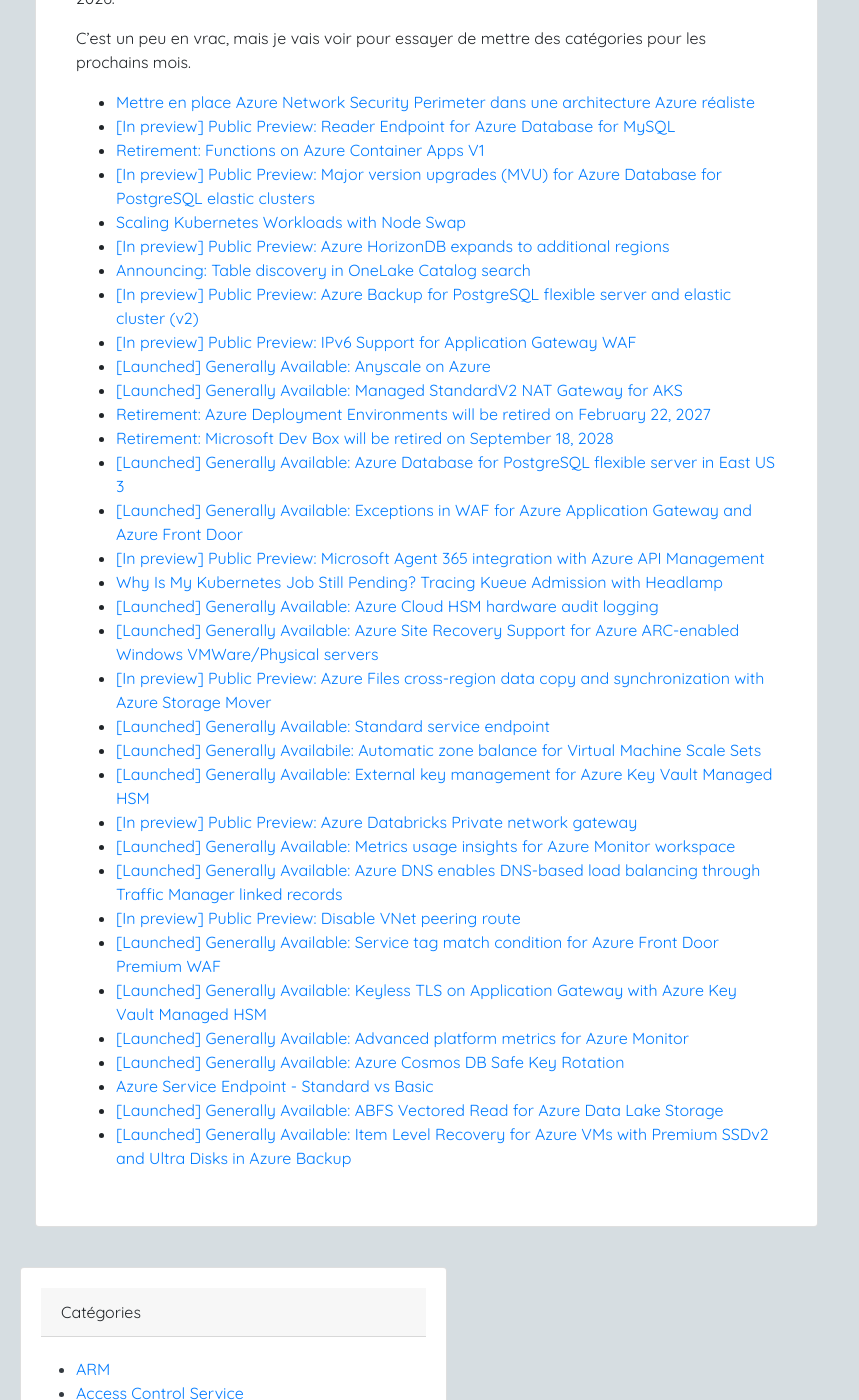
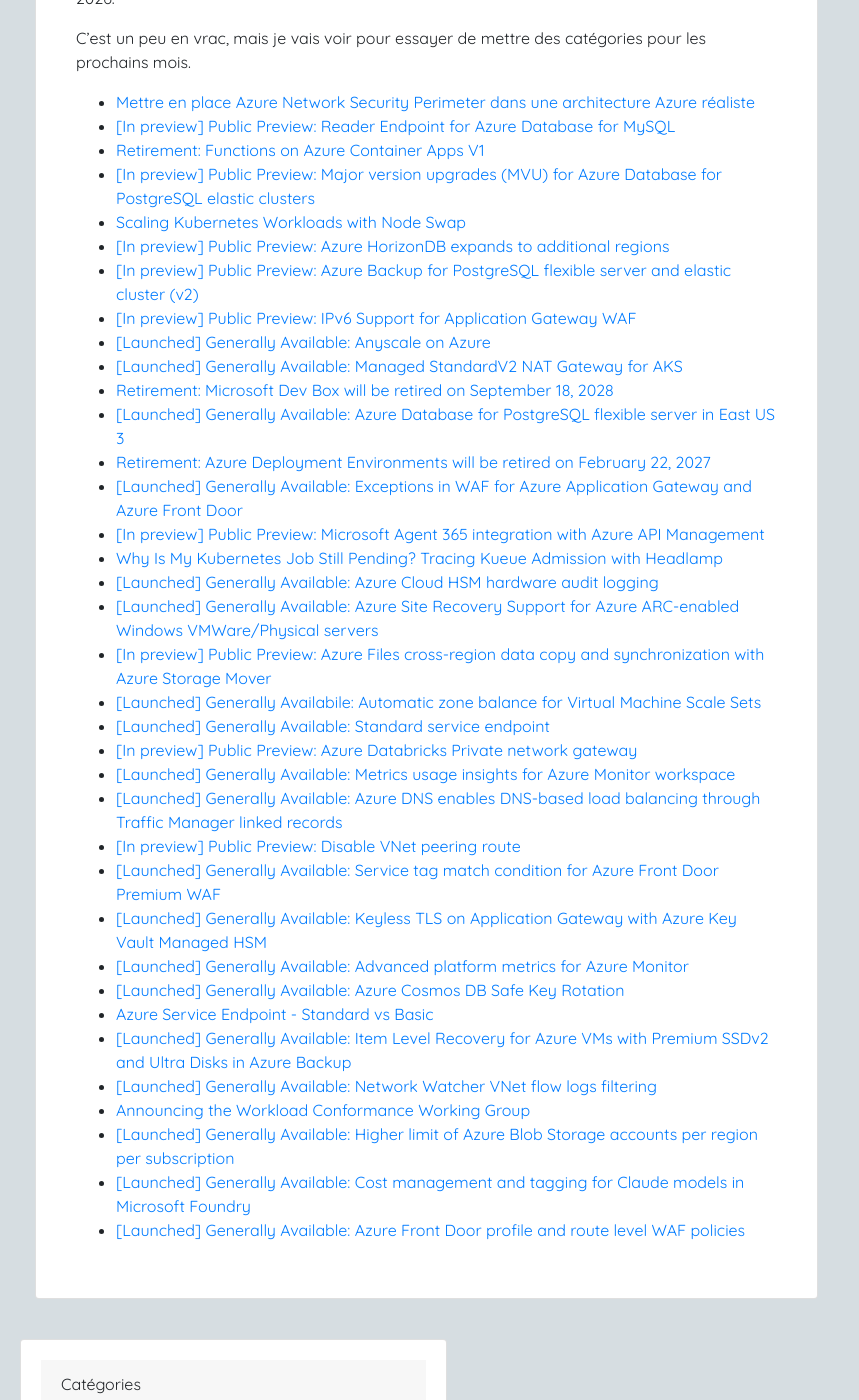
Before and after one commit to wilfriedwoivre/wilfriedwoivre.github.io, a Jekyll site: the page built from _news/2026-11-01-articles-ce-quil-ne-fallait-pas-oublier-de-lire-en-octobre-2026.md, in a window 1280 px wide and 1400 px high, scrolled down 519 px. Shown: the whole window, without its empty margins (0-859 px from the left). Built offline with Jekyll 4.4.1, drawn with Linux system fonts in a browser that asks for light colours; nearby versions of some CDN libraries.

Commit message:
Update monthly news post

```diff
--- a/_news/2026-11-01-articles-ce-quil-ne-fallait-pas-oublier-de-lire-en-octobre-2026.md
+++ b/_news/2026-11-01-articles-ce-quil-ne-fallait-pas-oublier-de-lire-en-octobre-2026.md
@@ -14,23 +14,21 @@ C'est un peu en vrac, mais je vais voir pour essayer de mettre des catégories p
 - [[In preview] Public Preview:  Major version upgrades (MVU) for Azure Database for PostgreSQL elastic clusters](https://azure.microsoft.com/updates?WT.mc_id=AZ-MVP-4039694&id=571504)
 - [Scaling Kubernetes Workloads with Node Swap](https://kubernetes.io/blog/2026/10/05/scaling-kubernetes-workloads-with-node-swap/)
 - [[In preview] Public Preview: Azure HorizonDB expands to additional regions](https://azure.microsoft.com/updates?WT.mc_id=AZ-MVP-4039694&id=572940)
-- [Announcing: Table discovery in OneLake Catalog search](https://azure.microsoft.com/updates?WT.mc_id=AZ-MVP-4039694&id=573875)
 - [[In preview] Public Preview: Azure Backup for PostgreSQL flexible server and elastic cluster (v2)](https://azure.microsoft.com/updates?WT.mc_id=AZ-MVP-4039694&id=573425)
 - [[In preview] Public Preview: IPv6 Support for Application Gateway WAF](https://azure.microsoft.com/updates?WT.mc_id=AZ-MVP-4039694&id=573861)
 - [[Launched] Generally Available: Anyscale on Azure](https://azure.microsoft.com/updates?WT.mc_id=AZ-MVP-4039694&id=573744)
 - [[Launched] Generally Available: Managed StandardV2 NAT Gateway for AKS](https://azure.microsoft.com/updates?WT.mc_id=AZ-MVP-4039694&id=574430)
-- [Retirement: Azure Deployment Environments will be retired on February 22, 2027](https://azure.microsoft.com/updates?WT.mc_id=AZ-MVP-4039694&id=567934)
 - [Retirement: Microsoft Dev Box will be retired on September 18, 2028](https://azure.microsoft.com/updates?WT.mc_id=AZ-MVP-4039694&id=567933)
 - [[Launched] Generally Available: Azure Database for PostgreSQL flexible server in East US 3](https://azure.microsoft.com/updates?WT.mc_id=AZ-MVP-4039694&id=573691)
+- [Retirement: Azure Deployment Environments will be retired on February 22, 2027](https://azure.microsoft.com/updates?WT.mc_id=AZ-MVP-4039694&id=567934)
 - [[Launched] Generally Available: Exceptions in WAF for Azure Application Gateway and Azure Front Door](https://azure.microsoft.com/updates?WT.mc_id=AZ-MVP-4039694&id=574343)
 - [[In preview] Public Preview: Microsoft Agent 365 integration with Azure API Management](https://azure.microsoft.com/updates?WT.mc_id=AZ-MVP-4039694&id=574204)
 - [Why Is My Kubernetes Job Still Pending? Tracing Kueue Admission with Headlamp](https://kubernetes.io/blog/2026/10/14/tracing-kueue-admission-with-headlamp/)
 - [[Launched] Generally Available: Azure Cloud HSM hardware audit logging](https://azure.microsoft.com/updates?WT.mc_id=AZ-MVP-4039694&id=576377)
 - [[Launched] Generally Available: Azure Site Recovery Support for Azure ARC-enabled Windows VMWare/Physical servers](https://azure.microsoft.com/updates?WT.mc_id=AZ-MVP-4039694&id=576214)
 - [[In preview] Public Preview: Azure Files cross-region data copy and synchronization with Azure Storage Mover](https://azure.microsoft.com/updates?WT.mc_id=AZ-MVP-4039694&id=576542)
+- [[Launched] Generally Availabile: Automatic zone balance for Virtual Machine Scale Sets](https://azure.microsoft.com/updates?WT.mc_id=AZ-MVP-4039694&id=576334)
 - [[Launched] Generally Available: Standard service endpoint](https://azure.microsoft.com/updates?WT.mc_id=AZ-MVP-4039694&id=571025)
-- [[Launched] Generally Availabile: Automatic zone balance for Virtual Machine Scale Sets](https://azure.microsoft.com/updates?WT.mc_id=AZ-MVP-4039694&id=576334)
-- [[Launched] Generally Available: External key management for Azure Key Vault Managed HSM](https://azure.microsoft.com/updates?WT.mc_id=AZ-MVP-4039694&id=574296)
 - [[In preview] Public Preview: Azure Databricks Private network gateway](https://azure.microsoft.com/updates?WT.mc_id=AZ-MVP-4039694&id=576556)
 - [[Launched] Generally Available: Metrics usage insights for Azure Monitor workspace](https://azure.microsoft.com/updates?WT.mc_id=AZ-MVP-4039694&id=577165)
 - [[Launched] Generally Available: Azure DNS enables DNS-based load balancing through Traffic Manager linked records](https://azure.microsoft.com/updates?WT.mc_id=AZ-MVP-4039694&id=573917)
@@ -40,5 +38,9 @@ C'est un peu en vrac, mais je vais voir pour essayer de mettre des catégories p
 - [[Launched] Generally Available: Advanced platform metrics for Azure Monitor](https://azure.microsoft.com/updates?WT.mc_id=AZ-MVP-4039694&id=575329)
 - [[Launched] Generally Available: Azure Cosmos DB Safe Key Rotation](https://azure.microsoft.com/updates?WT.mc_id=AZ-MVP-4039694&id=576716)
 - [Azure Service Endpoint - Standard vs Basic](https://woivre.com/blog/2026/10/azure-service-endpoint-standard-vs-basic)
-- [[Launched] Generally Available: ABFS Vectored Read for Azure Data Lake Storage](https://azure.microsoft.com/updates?WT.mc_id=AZ-MVP-4039694&id=577618)
 - [[Launched] Generally Available: Item Level Recovery for Azure VMs with Premium SSDv2 and Ultra Disks in Azure Backup](https://azure.microsoft.com/updates?WT.mc_id=AZ-MVP-4039694&id=577963)
+- [[Launched] Generally Available: Network Watcher VNet flow logs filtering](https://azure.microsoft.com/updates?WT.mc_id=AZ-MVP-4039694&id=577782)
+- [Announcing the Workload Conformance Working Group](https://kubernetes.io/blog/2026/10/27/announcing-workload-conformance-wg/)
+- [[Launched] Generally Available: Higher limit of Azure Blob Storage accounts per region per subscription](https://azure.microsoft.com/updates?WT.mc_id=AZ-MVP-4039694&id=578358)
+- [[Launched] Generally Available: Cost management and tagging for Claude models in Microsoft Foundry](https://azure.microsoft.com/updates?WT.mc_id=AZ-MVP-4039694&id=577260)
+- [[Launched] Generally Available: Azure Front Door profile and route level WAF policies](https://azure.microsoft.com/updates?WT.mc_id=AZ-MVP-4039694&id=578153)
```
Also changed, not shown: other parts of _news/2026-11-01-articles-ce-quil-ne-fallait-pas-oublier-de-lire-en-octobre-2026.md (+1 -1 lines).
